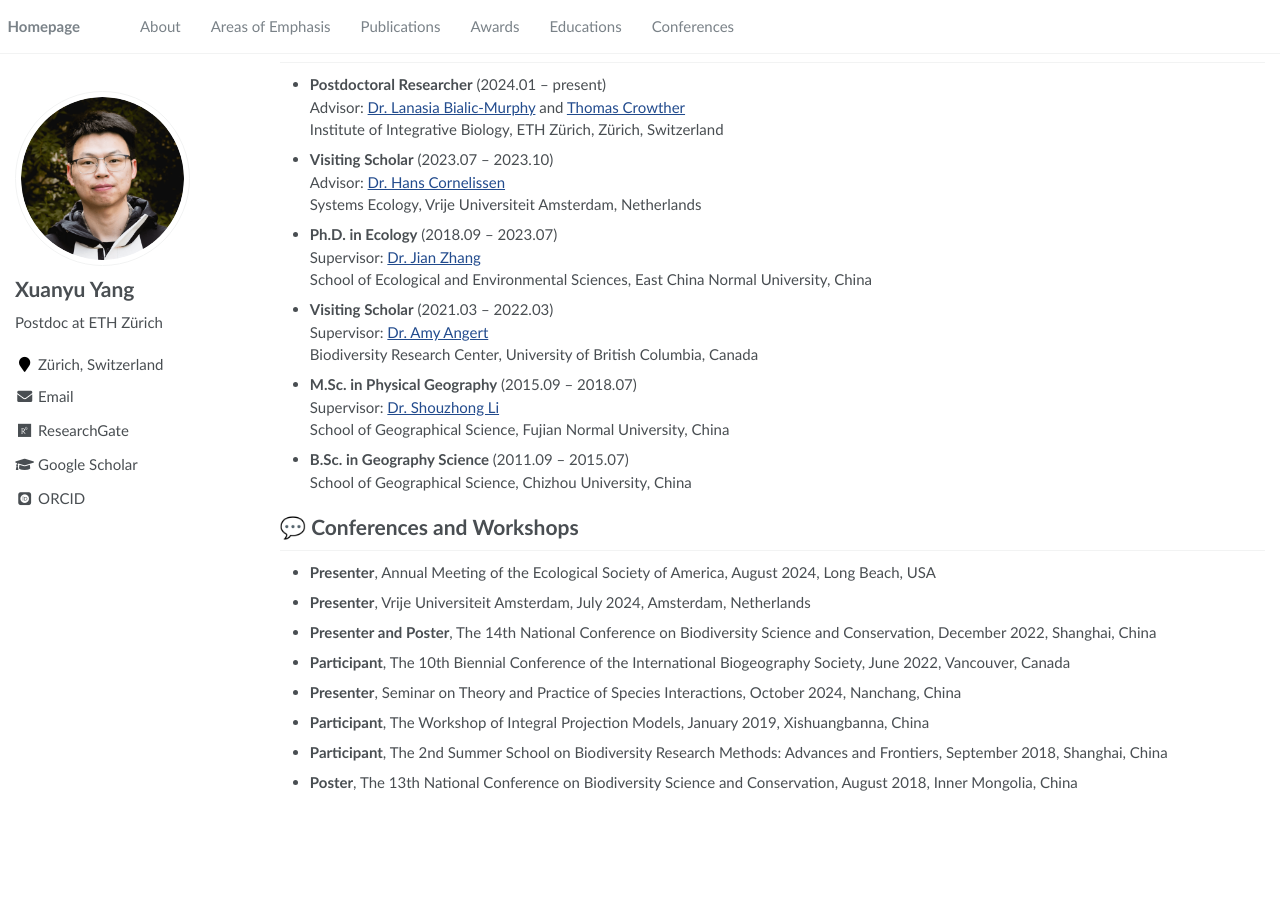
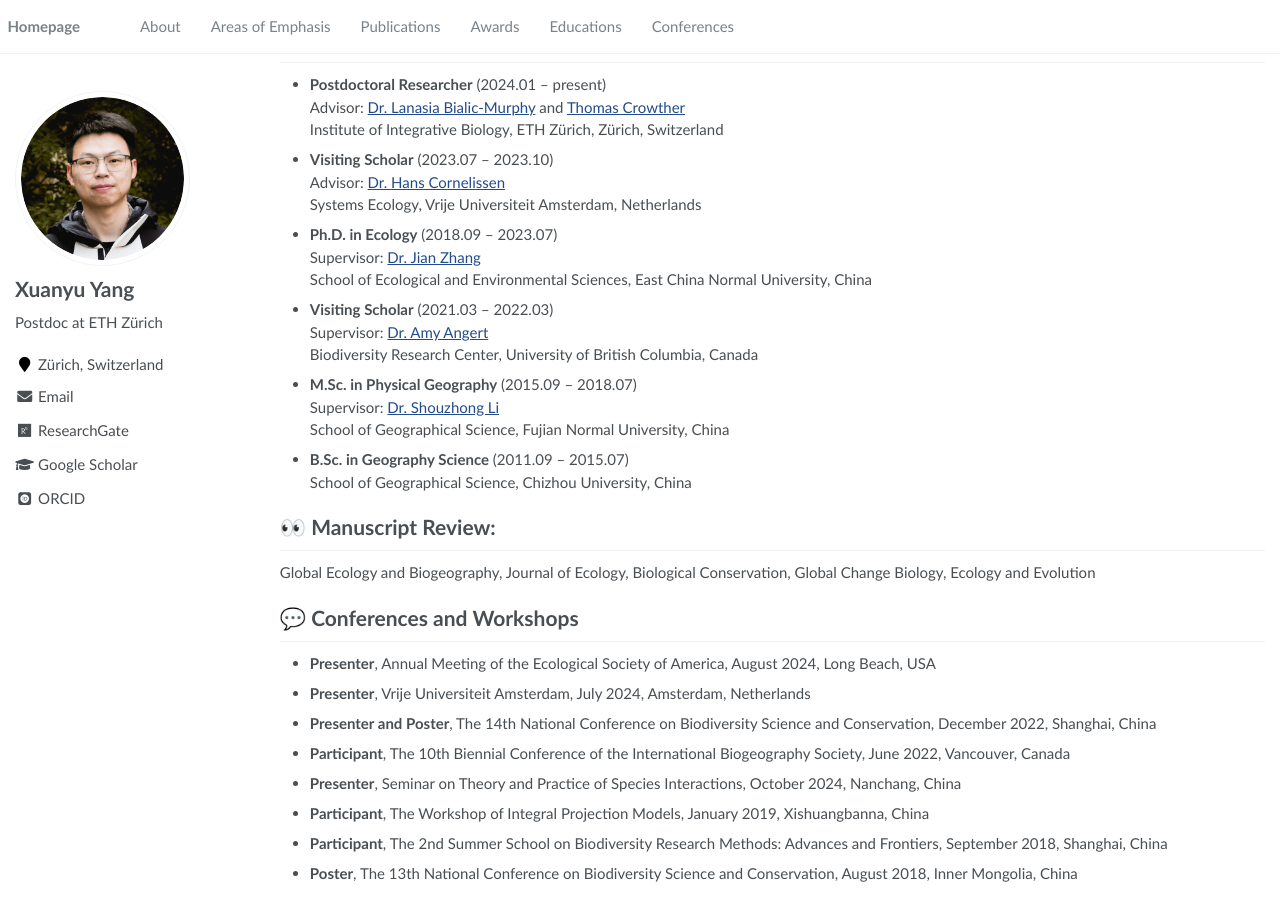
Before and after one commit to Xianyu-Yang/xianyu-yang.github.io, a Jekyll site: the page built from _pages/about.md, in a window 1280 px wide and 900 px high, scrolled down 1168 px. Built offline with Jekyll 4.4.1, drawn with Linux system fonts in a browser that asks for light colours; some web fonts are replaced; before the commit the page ends 1977 px from its top, so only the background shows below that.

Commit message:
Update about.md

```diff
--- a/_pages/about.md
+++ b/_pages/about.md
@@ -90,6 +90,9 @@ Forest Dynamics, Species Diversity, Species Range Limits, Ecological Restoration
 - **B.Sc. in Geography Science** (2011.09 – 2015.07)
   School of Geographical Science, Chizhou University, China
 
+# 👀 Manuscript Review:
+Global Ecology and Biogeography, Journal of Ecology, Biological Conservation, Global Change Biology, Ecology and Evolution
+
 # 💬 Conferences and Workshops
 - **Presenter**, Annual Meeting of the Ecological Society of America, August 2024, Long Beach, USA
 - **Presenter**, Vrije Universiteit Amsterdam, July 2024, Amsterdam, Netherlands
```
